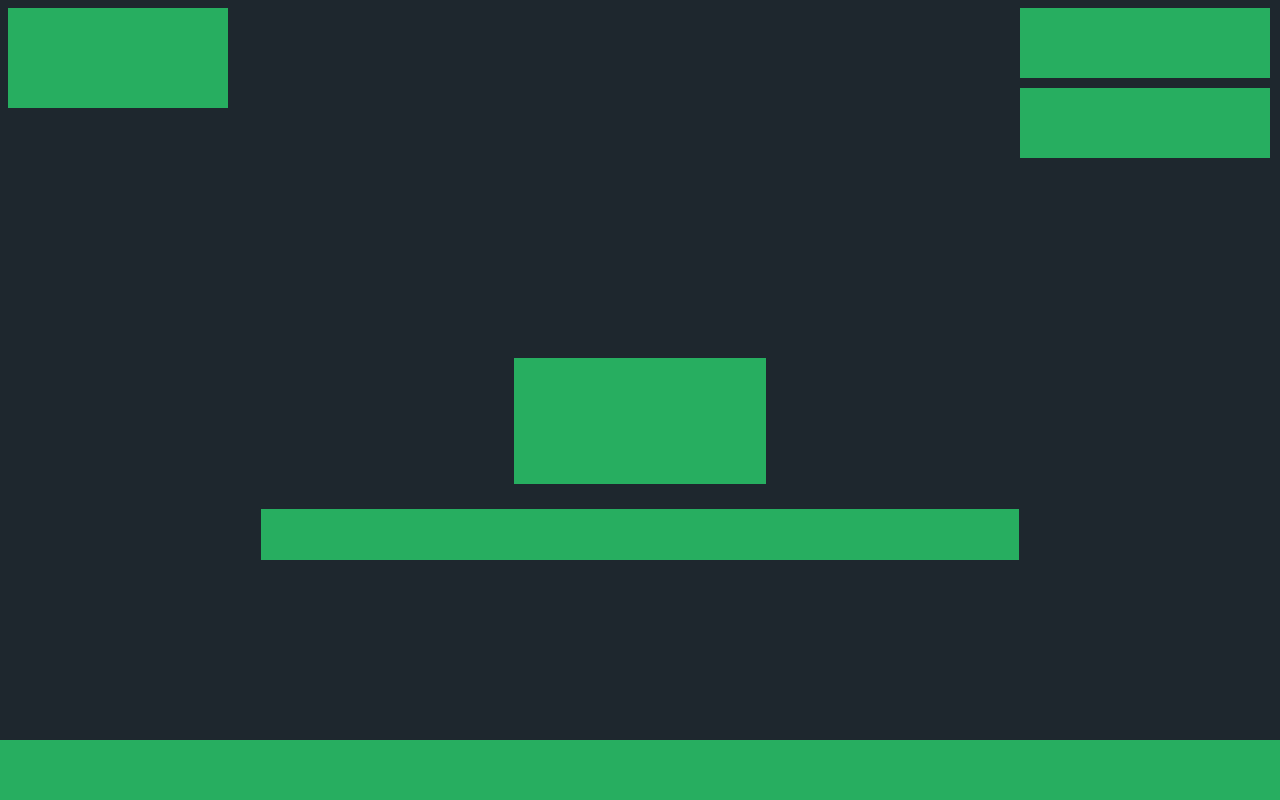
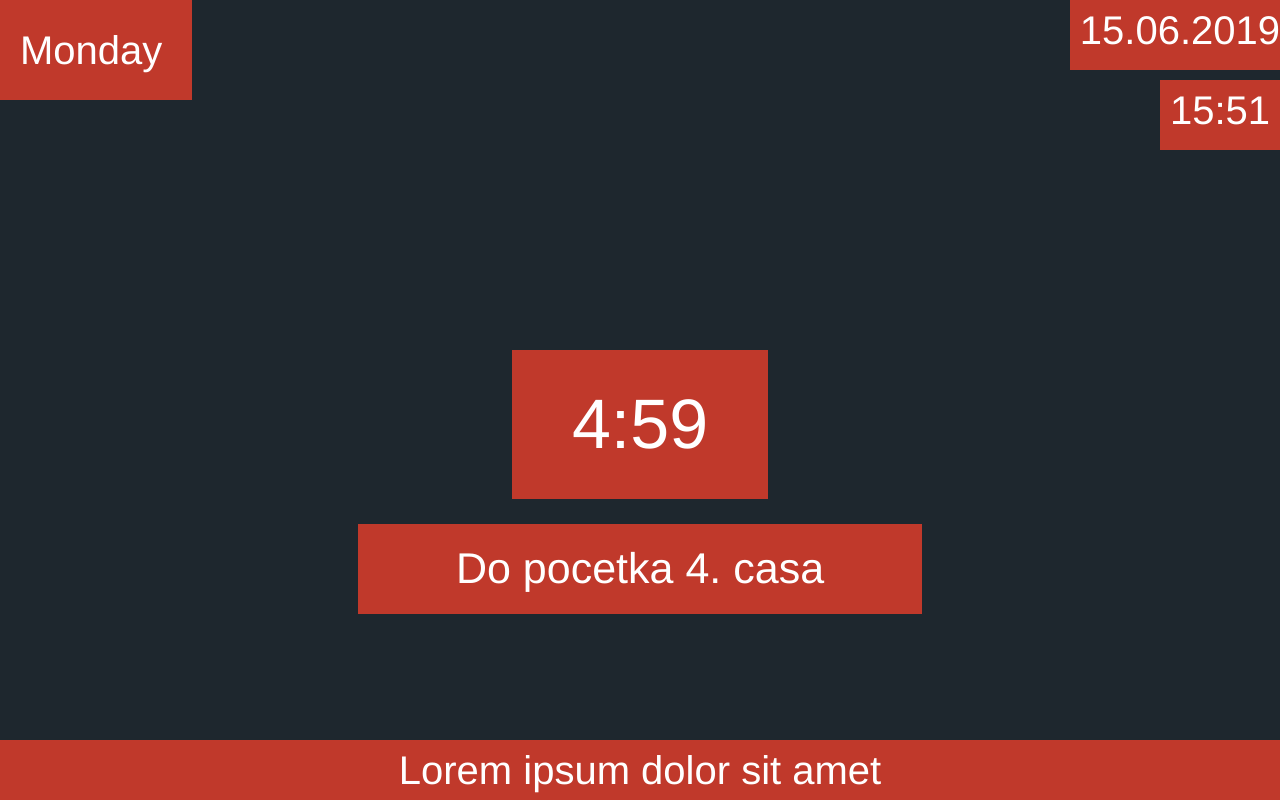
Before and after one commit to DukeyCamps/SBGC, a plain HTML site: page fu.html in a window 1280 px wide. Drawn offline with nearby package versions, Linux system fonts and the light colour scheme.

Commit message:
stylized the templates a bit... still templates

```diff
--- a/fu.html
+++ b/fu.html
@@ -2,17 +2,20 @@
 <html>
 <head>
     <title>Page Title</title>
+    <link rel="stylesheet" href="https://stackpath.bootstrapcdn.com/bootstrap/4.3.1/css/bootstrap.min.css" integrity="sha384-ggOyR0iXCbMQv3Xipma34MD+dH/1fQ784/j6cY/iJTQUOhcWr7x9JvoRxT2MZw1T" crossorigin="anonymous">
     <link rel="stylesheet" type="text/css" media="screen" href="main.css" />
 </head>
 
 
 
-<body>
-<div class = "Day_B"></div>
-<div class = "Date_B"></div>
-<div class = "CurrentTime_B"></div>
-<div class = "AC_B"></div>
-<div class = "AT_B"></div>
-<div class = "TN_B"></div>
+<body class ="colorinator">
+<div>
+<div class = "Day_B">Monday</div>
+<div class = "Date_B">15.06.2019</div>
+<div class = "CurrentTime_B"><p id="CurrTime" >15:51</p></div>
+<div class = "AC_B">4:59</div>
+<div class = "AT_B">Do pocetka 4. casa</div>
+<div class = "TN_B">Lorem ipsum dolor sit amet</div>
+</div>
 </body>
 </html>
--- a/main.css
+++ b/main.css
@@ -2,61 +2,80 @@ body{
 background: #1e272e;
 }
 .Day_B{
+padding-left:20px;
+font-size:40px;
+text-align: center;
 display:inline-block;
-background-color:#27ae60;
-padding-right:120px;
-width:100px;
+background-color:#c0392b;
+padding-right:30px;
 height:100px;
+vertical-align: middle;
+line-height: 100px;
 }
 .Date_B{
-    text-align: left;
+font-size: 40px;
+text-align: center;
 display:inline-block;
 position:absolute;
 right:0;
-    margin-right:10px;
-    padding-left:150px;
-    background-color:#27ae60;
-    width:100px;
+padding-left:10px;
+
+margin-right:0px;
+padding-right:0px;
+background-color:#c0392b;
 height:70px;
+line-height: 60px;
 }
 .CurrentTime_B{
-        text-align: left;
+font-size:40px;
+text-align: center;
+vertical-align: middle;
 display:inline-block;
 position:absolute;
+line-height: 60px;
 right:0;
 margin-top:80px;
-        margin-right:10px;
-        padding-left: 150px;
-        background-color:#27ae60;
+padding-right:110px;
+padding-left:10px;
+background-color:#c0392b;
 width:100px;
 height:70px;
 }
 .AC_B{
+font-size:70px;
 text-align: center;
 margin-top:250px;
-        background-color:#27ae60;
-        padding: 5%;
+background-color:#c0392b;
+padding: 1.7%;
 margin-left: 40%;
 margin-right: 40%;
 
 }
 .AT_B{
+font-size:43px;
 text-align: center;
 margin-top:25px;
-        background-color:#27ae60;
-        padding: 2%;
-        margin-left: 20%;
-        margin-right: 20%;
+background-color:#c0392b;
+padding: 1%;
+margin-left: 28%;
+margin-right: 28%;
 
 }
 
 .TN_B{
+font-size:40px;
+text-align: center;
 display:block;
 position:absolute;
 bottom:0;
 left:0;
-        background-color:#27ae60;
+background-color:#c0392b;
 height:60px;
 width:100%;
-
+vertical-align: middle;
+line-height: 60px;
 }
+.colorinator{
+    color:#fff;
+    font-family: helvetica;
+}
```
Lines whose indentation alone changed are shown as unchanged.
